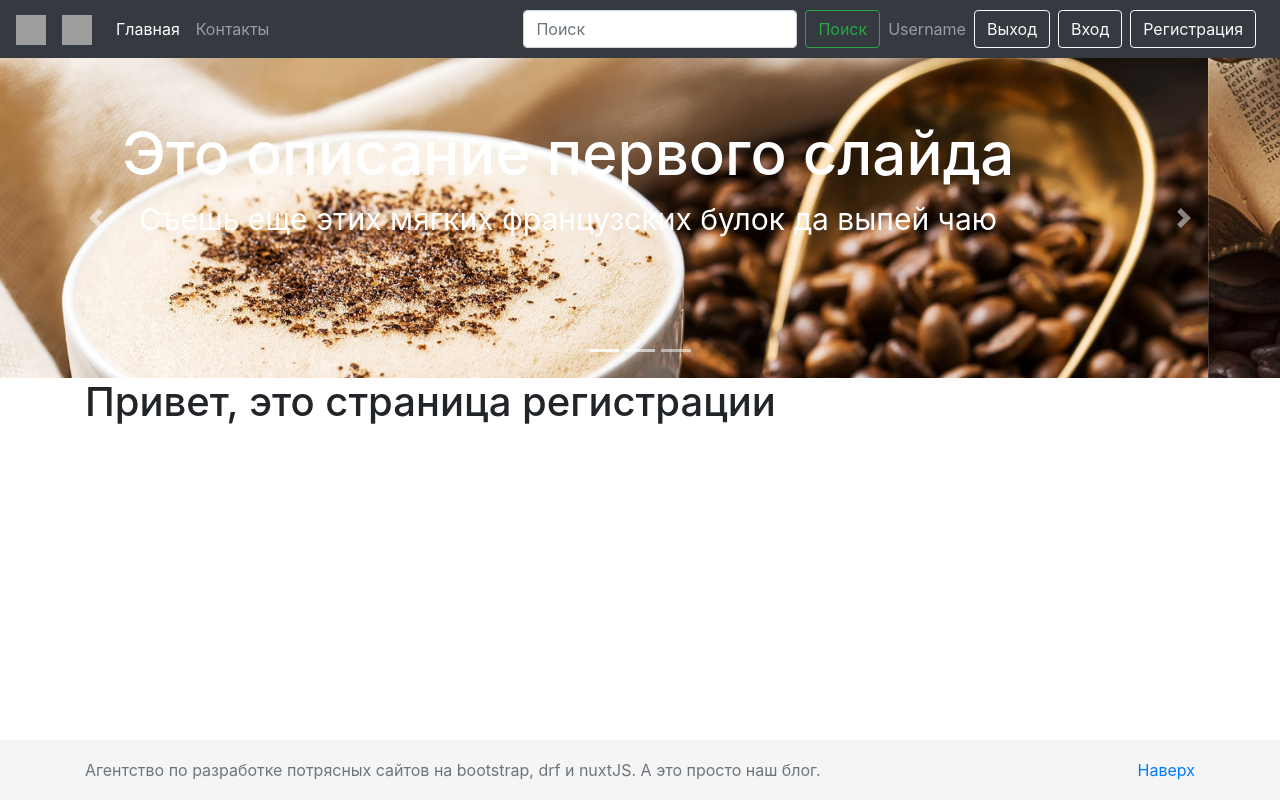
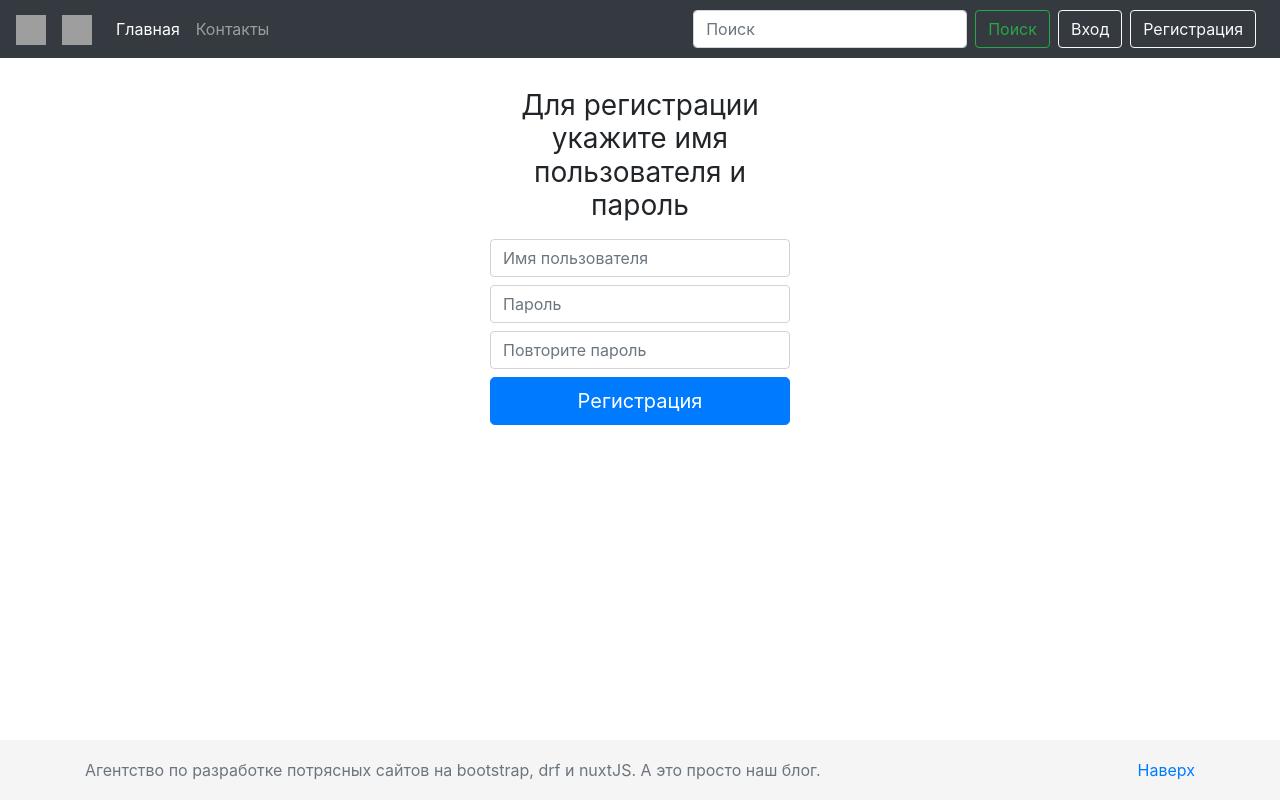
Before and after one commit to AlexanderObolonkov/blog-frontend, a Nuxt app: page /signup in a window 1280 px wide. Built offline with nearby package versions, Linux system fonts and the light colour scheme; no server answers; grey boxes are pictures that could not be loaded.

Commit message:
Signing in, registarion via nuxt auth-next added. Some general project improves

```diff
--- a/components/Navbar.vue
+++ b/components/Navbar.vue
@@ -24,10 +24,14 @@
         <input name="q" v-model="q" type="text" class="form-control mr-sm-2" placeholder="Поиск" aria-label="Поиск">
         <button class="btn btn-outline-success my-2 my-sm-0 mr-2" type="submit" @click.stop.prevent="submit()">Поиск</button>
       </form>
-      <span class="navbar-text mr-2">Username</span>
-      <nuxt-link class="btn btn-outline-light mr-2" to="/signout">Выход</nuxt-link>
-      <nuxt-link class="btn btn-outline-light mr-2" to="/signin">Вход</nuxt-link>
-      <nuxt-link class="btn btn-outline-light mr-2" to="/signup">Регистрация</nuxt-link>
+      <span class="navbar-text mr-2" v-if="user">{{user.username}}</span>
+      <!-- <client-only> -->
+        <span v-if="loggedIn"><nuxt-link class="btn btn-outline-light mr-2" to="/signout">Выход</nuxt-link></span>
+        <span v-else>
+        <nuxt-link nuxt-link class="btn btn-outline-light mr-2" to="/signin">Вход</nuxt-link>
+        <nuxt-link class="btn btn-outline-light mr-2" to="/signup">Регистрация</nuxt-link>
+        </span>
+      <!-- </client-only> -->
     </div>
   </nav>
 </template>
@@ -44,6 +48,14 @@
     submit(){
       this.$router.push("/search?q="+this.q);
     }
+  },
+  computed: {
+    loggedIn() {
+      return this.$auth.loggedIn
+    },
+    user() {
+      return this.$auth.user
+    }
   }
 }
 </script>
--- a/nuxt.config.js
+++ b/nuxt.config.js
@@ -1,54 +1,77 @@
 export default {
-  // Target: https://go.nuxtjs.dev/config-target
-  target: 'static',
+  // Target (https://go.nuxtjs.dev/config-target)
+  target: 'server',
 
-  // Global page headers: https://go.nuxtjs.dev/config-head
+  // Global page headers (https://go.nuxtjs.dev/config-head)
   head: {
     title: 'my_nuxtjs_blog',
-    htmlAttrs: {
-      lang: 'ru'
-    },
     meta: [
       { charset: 'utf-8' },
       { name: 'viewport', content: 'width=device-width, initial-scale=1' },
-      { hid: 'description', name: 'description', content: '' },
-      { name: 'format-detection', content: 'telephone=no' }
+      { hid: 'description', name: 'description', content: '' }
     ],
     link: [
       { rel: 'icon', type: 'image/x-icon', href: '/favicon.ico' },
-      { rel: "stylesheet", type: "text/css", href:
-      "https://cdn.jsdelivr.net/npm/bootstrap@4.5.3/dist/css/bootstrap.min.css" }
+      { rel: "stylesheet", type: "text/css", href: "https://cdn.jsdelivr.net/npm/bootstrap@4.5.3/dist/css/bootstrap.min.css" }
     ],
     script: [
-        { src: 'https://cdnjs.cloudflare.com/ajax/libs/popper.js/1.12.9/umd/popper.min.js' },
-        { src: 'https://code.jquery.com/jquery-3.5.1.slim.min.js' },
-        { src: 'https://maxcdn.bootstrapcdn.com/bootstrap/4.0.0/js/bootstrap.min.js' }
-      ]
+      { src: 'https://cdnjs.cloudflare.com/ajax/libs/popper.js/1.12.9/umd/popper.min.js' },
+      { src: 'https://code.jquery.com/jquery-3.5.1.slim.min.js' },
+      { src: 'https://maxcdn.bootstrapcdn.com/bootstrap/4.0.0/js/bootstrap.min.js' }
+    ]
   },
 
-  // Global CSS: https://go.nuxtjs.dev/config-css
+  // Global CSS (https://go.nuxtjs.dev/config-css)
   css: [
     'static/css/style.css'
   ],
 
-  // Plugins to run before rendering page: https://go.nuxtjs.dev/config-plugins
+  // Plugins to run before rendering page (https://go.nuxtjs.dev/config-plugins)
   plugins: [
+    { src: '~/plugins/vuelidate' }
   ],
 
-  // Auto import components: https://go.nuxtjs.dev/config-components
+  // Auto import components (https://go.nuxtjs.dev/config-components)
   components: true,
 
-  // Modules for dev and build (recommended): https://go.nuxtjs.dev/config-modules
+  // Modules for dev and build (recommended) (https://go.nuxtjs.dev/config-modules)
   buildModules: [
+
   ],
 
-  // Modules: https://go.nuxtjs.dev/config-modules
+  // Modules (https://go.nuxtjs.dev/config-modules)
   modules: [
+    '@nuxtjs/axios',
+    '@nuxtjs/auth-next',
   ],
-
-  // Build Configuration: https://go.nuxtjs.dev/config-build
+  auth: {
+    strategies: {
+      local: {
+        scheme: 'refresh',
+        token: {
+          property: 'access',
+          maxAge: 1800,
+          type: 'Bearer'
+        },
+        refreshToken: {
+          property: 'refresh',
+          data: 'refresh',
+          maxAge: 60 * 60 * 24 * 30
+        },
+        endpoints: {
+          login: { url: '/api/token/', method: 'post' },
+          refresh: { url: '/api/refresh_token/', method: 'post' },
+          user: { url: '/api/profile/', method: 'get' },
+          logout: false
+        },
+        tokenRequired: true,
+      }
+    },
+  },
+  axios: {
+    baseURL: 'http://localhost:8000'
+  },
   build: {
-    standalone: true
   },
   watchers: {
 	webpack: {
--- a/pages/signin.vue
+++ b/pages/signin.vue
@@ -1,11 +1,43 @@
 <template>
-    <h1>Привет, это страница входа</h1>
+  <div>
+    <div class="text-center">
+      <form class="form-signin" @submit.prevent="userLogin">
+        <h1 class="h3 mb-3 mt-3 font-weight-normal">Пожалуйста укажите логин и пароль</h1>
+        <label for="inputUsername" class="sr-only">Имя пользователя</label>
+        <input id="inputUsername" class="form-control" placeholder="Имя пользователя" required="" v-model="login.username">
+        <label for="inputPassword" class="sr-only">Пароль</label>
+        <input type="password" id="inputPassword" class="form-control mt-2" placeholder="Пароль" required="" v-model="login.password">
+        <button class="btn mt-2 btn-lg btn-primary btn-block" type="submit">Войти</button>
+      </form>
+    </div>
+  </div>
 </template>
 
 <script>
-  export default {}
+export default {
+  layout: "post_detail",
+  data() {
+    return {
+      login: {
+        username: '',
+        password: ''
+      },
+    }
+  },
+  methods: {
+    async userLogin() {
+      try {
+        let response = await this.$auth.loginWith('local', { data: this.login })
+        console.log(response)
+        this.$router.back()
+      } catch (err) {
+        console.log(err)
+      }
+    }
+  }
+}
 </script>
 
-<style>
+<style scoped>
 
 </style>
--- a/pages/signout.vue
+++ b/pages/signout.vue
@@ -1,9 +1,13 @@
 <template>
-    <h1>Привет, это страница выхода</h1>
+  <div></div>
 </template>
 
 <script>
-  export default {}
+export default {
+  async created() {
+    await this.$auth.logout()
+  }
+}
 </script>
 
 <style>
--- a/pages/signup.vue
+++ b/pages/signup.vue
@@ -1,11 +1,54 @@
 <template>
-    <h1>Привет, это страница регистрации</h1>
+  <div class="text-center">
+    <form class="form-signin" @submit.prevent="userRegister">
+      <h1 class="h3 mb-3 mt-3 font-weight-normal">Для регистрации укажите имя пользователя и пароль</h1>
+      <label for="inputUsername" class="sr-only">Имя пользователя</label>
+      <input id="inputUsername" class="form-control" placeholder="Имя пользователя" required="" v-model="register.username">
+      <label for="inputPassword" class="sr-only">Пароль</label>
+      <input type="password" id="inputPassword" class="form-control mt-2" placeholder="Пароль" required="" v-model="register.password">
+      <label for="ReInputPassword" class="sr-only">Повторите пароль</label>
+      <input type="password" id="ReInputPassword" class="form-control mt-2" placeholder="Повторите пароль" required="" v-model="register.password2">
+      <button class="btn mt-2 btn-lg btn-primary btn-block" type="submit">Регистрация</button>
+    </form>
+  </div>
 </template>
 
 <script>
-  export default {}
+export default {
+  layout: "post_detail",
+  data() {
+    return {
+      register: {
+        username: '',
+        password: '',
+        password2: '',
+      },
+    }
+  },
+  methods: {
+    async userRegister() {
+      try {
+        let response = await this.$axios.post('/api/register/', {
+          username: this.register.username,
+          password: this.register.password,
+          password2: this.register.password2
+        })
+        console.log(response)
+        await this.$auth.loginWith('local', {
+          data: {
+            username: this.register.username,
+            password: this.register.password
+          },
+        })
+        this.$router.push('/')
+      } catch (err) {
+        console.log(err)
+      }
+    }
+  }
+}
 </script>
 
-<style>
+<style scoped>
 
 </style>
--- /dev/null
+++ b/plugins/vuelidate.js
@@ -0,0 +1,3 @@
+import Vue from 'vue'
+import Vuelidate from 'vuelidate'
+Vue.use(Vuelidate)
```
Also changed, not shown: package.json (+12 -8 lines), store/index.js (added), 1 other file (tests, documents, lock files or other folders).
